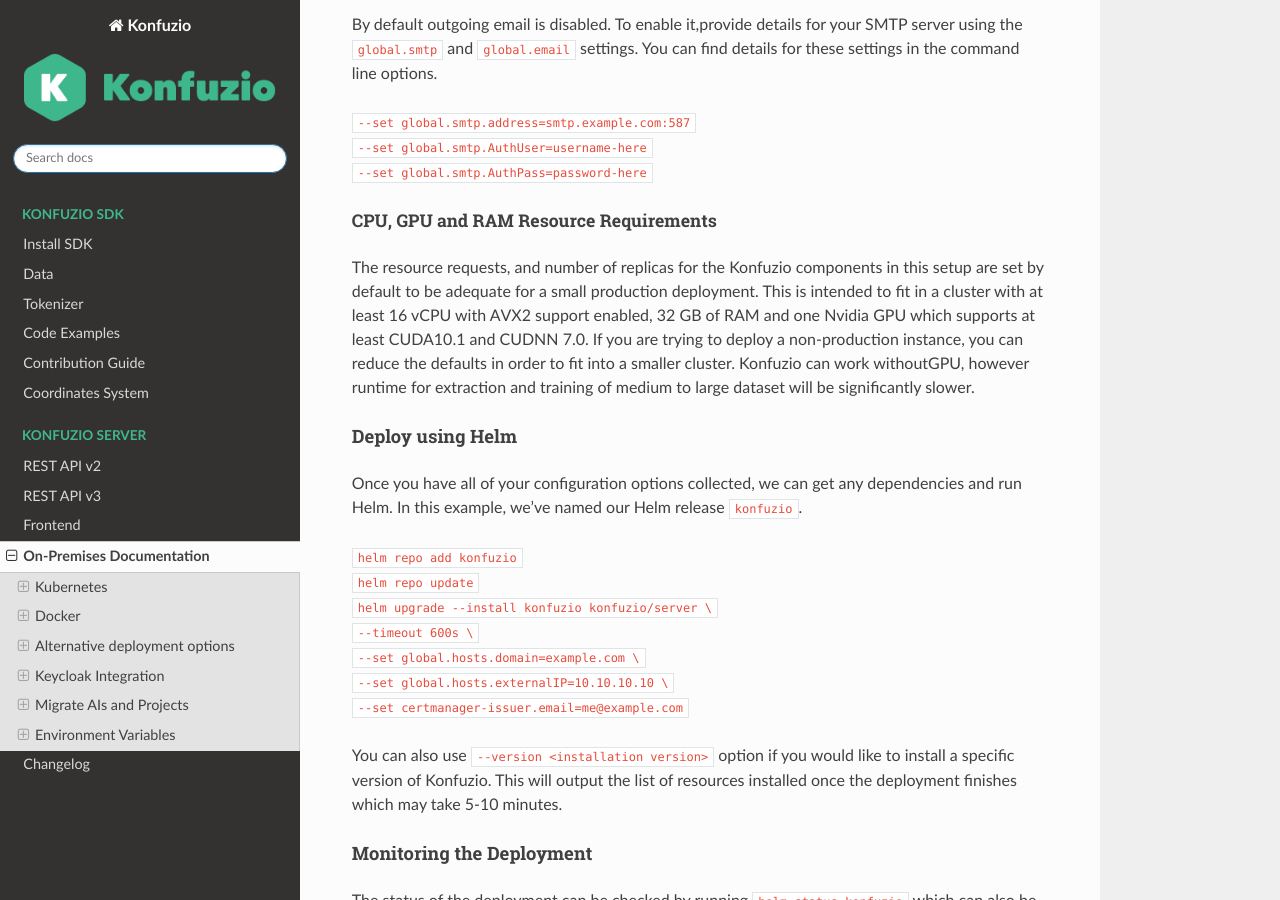
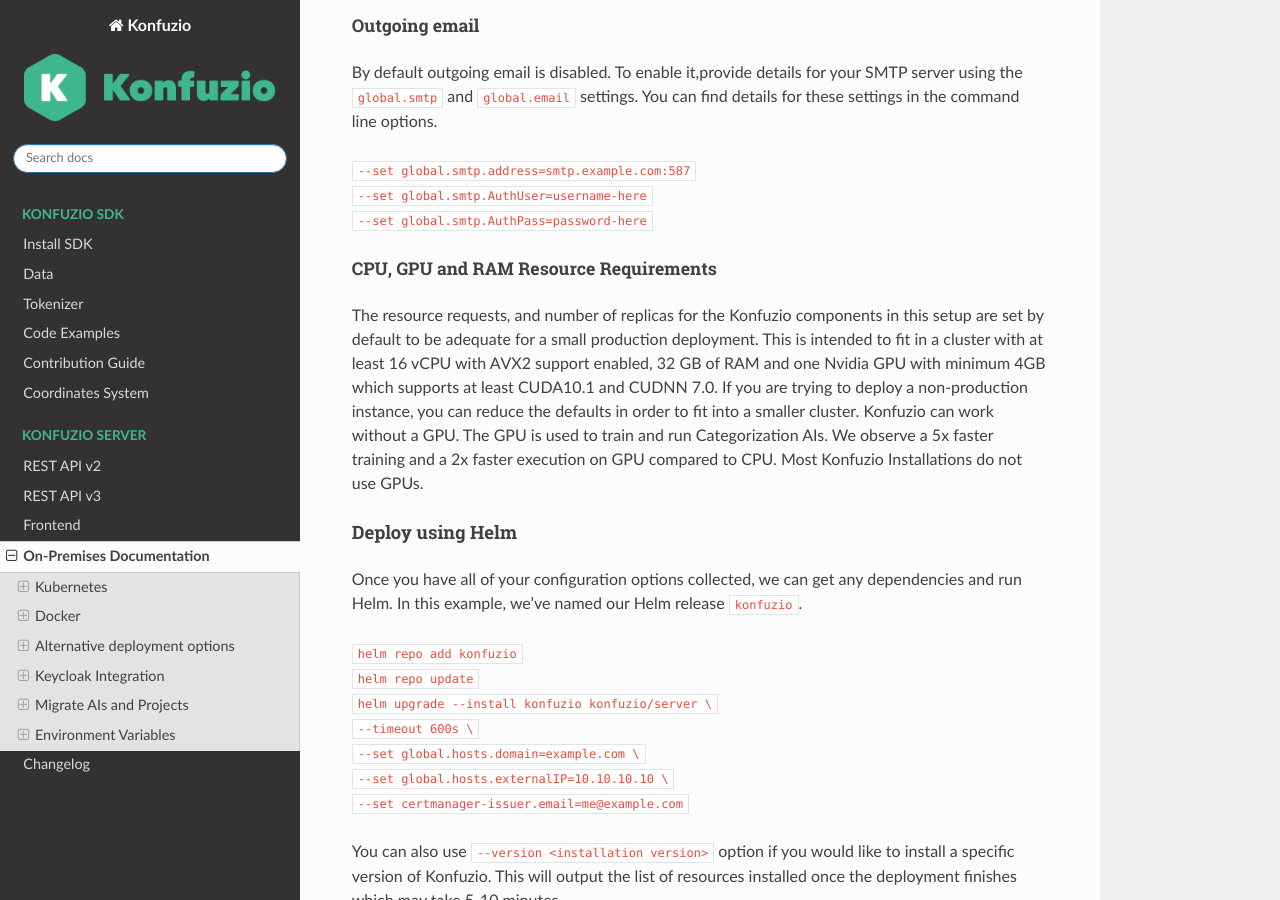
Before and after one commit to konfuzio-ai/konfuzio-sdk, a Sphinx documentation site: the page built from docs/web/on_premises.md, in a window 1280 px wide and 900 px high, scrolled down 3496 px. Built offline with Sphinx 7.4.7 and the Read the Docs theme 2.0.0, drawn with Linux system fonts in a browser that asks for light colours; some of the changed text lies outside the part shown.

Commit message:
Update on_premises.md

```diff
--- a/docs/web/on_premises.md
+++ b/docs/web/on_premises.md
@@ -7,7 +7,9 @@
 
 On-premises, also known as self-hosted, is a setup that allows Konfuzio to be implemented 100% on your own infrastructure. In practice, it means that you know where your data is stored, how it's handled and who gets hold of it. This is because you keep the data on your own servers.
 
-The recommended way to operate a production-ready and scalabe Konfuzio installation is via Kubernetes. An alternative and more light-weight deployment option is the [Single VM setup](/web/on_premises.html#alternative-deployment-options). On-Premise Konfuzio installations allow to create Superuser accounts which can access all [Documents](https://help.konfuzio.com/modules/superuserdocuments/index.html), [Projects](https://help.konfuzio.com/modules/superuserprojects/index.html) and [AIs](https://help.konfuzio.com/modules/superuserais/index.html) via a dedicated view.
+A common way to operate a production-ready and scalabe Konfuzio installation is via Kubernetes. An alternative and more light-weight deployment option is the [Single VM setup via Docker](/web/on_premises.html#alternative-deployment-options). We recommend to use the option which is more familiar to you.
+
+On-Premise Konfuzio installations allow to create Superuser accounts which can access all [Documents](https://help.konfuzio.com/modules/superuserdocuments/index.html), [Projects](https://help.konfuzio.com/modules/superuserprojects/index.html) and [AIs](https://help.konfuzio.com/modules/superuserais/index.html) via a dedicated view.
 
 ## Kubernetes
 
@@ -157,10 +159,9 @@
 The resource requests, and number of replicas for the Konfuzio components in this
 setup are set by default to be adequate for a small production deployment. This is
 intended to fit in a cluster with at least 16 vCPU with AVX2 support enabled, 32 GB of
-RAM and one Nvidia GPU which supports at least CUDA10.1 and CUDNN 7.0. If you are
+RAM and one Nvidia GPU with minimum 4GB which supports at least CUDA10.1 and CUDNN 7.0. If you are
 trying to deploy a non-production instance, you can reduce the defaults in order to fit
-into a smaller cluster. Konfuzio can work withoutGPU, however runtime for extraction
-and training of medium to large dataset will be significantly slower.
+into a smaller cluster. Konfuzio can work without a GPU. The GPU is used to train and run Categorization AIs. We observe a 5x faster training and a 2x faster execution on GPU compared to CPU. Most Konfuzio Installations do not use GPUs.
 
 #### Deploy using Helm
 
```
